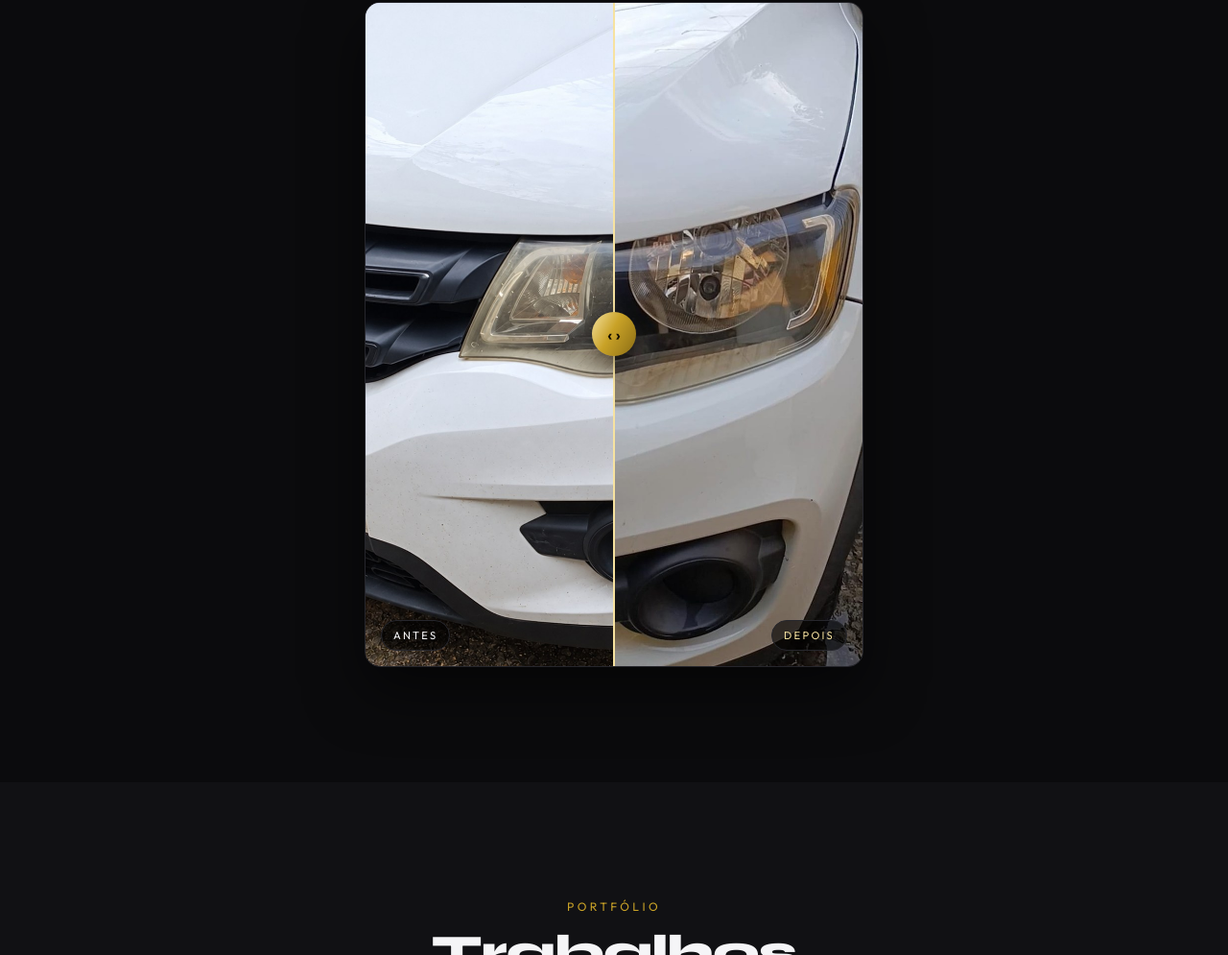
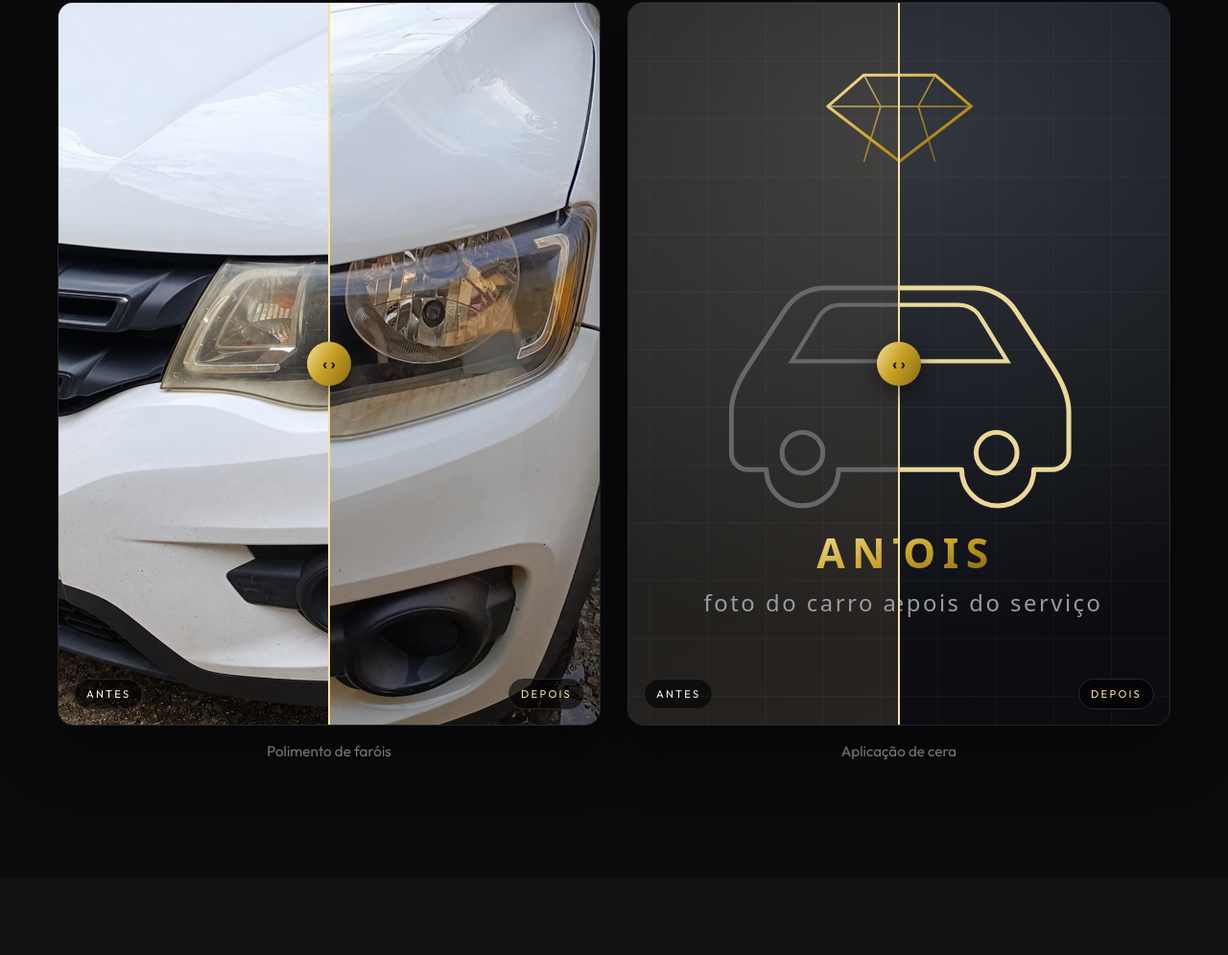
Before and after one commit to idgabrielreis/DIAMONDAUTOMOTIVE, a plain HTML site: page index.html in a window 1280 px wide. Shown: the part 3055-4050 px from the top of the page at 96% size. Drawn offline with Linux system fonts and the light colour scheme.

Commit message:
Aceita várias comparações de antes e depois
A seção passa a ler uma lista em antesDepois.comparacoes e monta um
comparador por item, cada um com sua barrinha, legenda, proporção e
enquadramento. Deixa o par de aplicação de cera à espera das fotos.

Co-Authored-By: Claude Opus 5 <noreply@anthropic.com>
Claude-Session: https://claude.ai/code/session_01Gw1mLbRmov4Jshwfp93mns

```diff
--- a/assets/css/style.css
+++ b/assets/css/style.css
@@ -211,7 +211,10 @@ em{ font-style:normal; }
   position:relative; border-radius:var(--raio); overflow:hidden;
   border:1px solid var(--linha); box-shadow:var(--sombra); aspect-ratio:16/9; user-select:none;
 }
-.compare--retrato{ max-width:520px; margin-inline:auto; }
+.compares{ display:grid; gap:28px; grid-template-columns:repeat(auto-fit,minmax(320px,1fr)); }
+.compares--um{ grid-template-columns:minmax(0,520px); justify-content:center; }
+.par{ margin:0; display:grid; gap:14px; }
+.par figcaption{ text-align:center; color:var(--cinza); font-size:.95rem; }
 .compare__img{ width:100%; height:100%; object-fit:cover; pointer-events:none; }
 .compare__top{ position:absolute; inset:0; width:50%; overflow:hidden; }
 .compare__top .compare__img{ width:var(--cmp-w,100%); max-width:none; height:100%; }
--- a/assets/js/main.js
+++ b/assets/js/main.js
@@ -130,39 +130,58 @@
 
   /* --------------------------------------------------------- antes/depois */
   var ad = D.antesDepois || {};
-  if (ad.ativo) {
-    var box = $("#compare");
+  var pares = (ad.comparacoes || []).filter(function (c) { return c && c.antes && c.depois; });
+  var medidas = [];
+
+  if (ad.ativo && pares.length) {
+    var caixa = $("#compares");
     $("#antesdepois").hidden = false;
+    caixa.classList.toggle("compares--um", pares.length === 1);
+    pares.forEach(function (par) { caixa.appendChild(montaComparacao(par)); });
+    medir();
+    window.addEventListener("resize", medir);
+  }
 
-    // se a foto ainda não foi colocada na pasta, mostra a imagem de exemplo
-    reserva($("#cmp-antes"), ad.antes, "assets/img/antes.svg");
-    reserva($("#cmp-depois"), ad.depois, "assets/img/depois.svg");
+  function montaComparacao(par) {
+    var fig = document.createElement("figure");
+    fig.className = "par reveal";
+    fig.innerHTML =
+      '<div class="compare">' +
+        '<img class="compare__img" alt="Depois do serviço">' +
+        '<div class="compare__top"><img class="compare__img" alt="Antes do serviço"></div>' +
+        '<div class="compare__handle"><span>‹ ›</span></div>' +
+        '<span class="compare__tag compare__tag--l">ANTES</span>' +
+        '<span class="compare__tag compare__tag--r">DEPOIS</span>' +
+        '<input class="compare__range" type="range" min="0" max="100" value="50" ' +
+          'aria-label="Comparar antes e depois">' +
+      "</div>" +
+      (par.legenda ? "<figcaption>" + esc(par.legenda) + "</figcaption>" : "");
 
-    if (ad.legenda) $("#cmp-legenda").textContent = ad.legenda;
-    if (ad.enquadramento) {
-      $$("#compare .compare__img").forEach(function (img) {
-        img.style.objectPosition = ad.enquadramento;
-      });
+    var box   = fig.querySelector(".compare"),
+        fotos = fig.querySelectorAll(".compare__img"),   // 0 = depois (fundo), 1 = antes (topo)
+        topo  = fig.querySelector(".compare__top"),
+        alca  = fig.querySelector(".compare__handle"),
+        barra = fig.querySelector(".compare__range");
+
+    reserva(fotos[0], par.depois, "assets/img/depois.svg");
+    reserva(fotos[1], par.antes,  "assets/img/antes.svg");
+
+    if (par.enquadramento) {
+      fotos[0].style.objectPosition = par.enquadramento;
+      fotos[1].style.objectPosition = par.enquadramento;
     }
+    if (par.proporcao) box.style.aspectRatio = par.proporcao.replace("/", " / ");
 
-    if (ad.proporcao) {
-      box.style.aspectRatio = ad.proporcao.replace("/", " / ");
-      var parte = ad.proporcao.split("/");
-      if (+parte[0] < +parte[1]) box.classList.add("compare--retrato");
-    }
+    barra.addEventListener("input", function () {
+      topo.style.width = barra.value + "%";
+      alca.style.left  = barra.value + "%";
+    });
 
-    var largura = function () {
-      box.style.setProperty("--cmp-w", box.offsetWidth + "px");
-    };
-    largura();
-    window.addEventListener("resize", largura);
+    medidas.push(function () { box.style.setProperty("--cmp-w", box.offsetWidth + "px"); });
+    return fig;
+  }
 
-    var range = $("#cmp-range");
-    range.addEventListener("input", function () {
-      $("#cmp-top").style.width = range.value + "%";
-      $("#cmp-handle").style.left = range.value + "%";
-    });
-  }
+  function medir() { medidas.forEach(function (f) { f(); }); }
 
   /* ------------------------------------------------------------- lightbox */
   var lb = $("#lightbox"), lbImg = $("#lb-img"), lbCap = $("#lb-cap"), atual = 0;
--- a/dados.js
+++ b/dados.js
@@ -179,20 +179,31 @@ const DADOS = {
   // deixe "ativo: false".
   antesDepois: {
     ativo: true,
-    // Salve suas duas fotos na pasta assets/img com estes nomes
-    // (ou troque os nomes aqui). Enquanto os arquivos não existirem,
-    // o site mostra a imagem de exemplo sozinho.
-    antes: "assets/img/antes.jpg",
-    depois: "assets/img/depois.jpg",
-    // Texto que aparece acima da comparação:
-    legenda: "Polimento de faróis",
-    // Formato das fotos: "3/4" para foto de celular em pé,
-    // "4/3" ou "16/9" para foto deitada.
-    proporcao: "3/4",
-    // O site corta as sobras da foto (inclusive tarja preta de print
-    // de celular) e mostra o meio dela. Se o farol ficar cortado,
-    // use "center 35%" para subir o corte ou "center 65%" para descer.
-    enquadramento: "center",
+    // Cada bloco { } é uma comparação. Para criar outra, copie um bloco
+    // inteiro, cole abaixo e troque as fotos.
+    //   antes / depois -> arquivos dentro de assets/img
+    //   legenda        -> texto que aparece embaixo da comparação
+    //   proporcao      -> "3/4" para foto de celular em pé,
+    //                     "4/3" ou "16/9" para foto deitada
+    //   enquadramento  -> o site mostra o meio da foto e descarta o resto
+    //                     (inclusive tarja preta de print). Use "center 35%"
+    //                     para subir o corte ou "center 65%" para descer.
+    comparacoes: [
+      {
+        legenda: "Polimento de faróis",
+        antes: "assets/img/antes.jpg",
+        depois: "assets/img/depois.jpg",
+        proporcao: "3/4",
+        enquadramento: "center",
+      },
+      {
+        legenda: "Aplicação de cera",
+        antes: "assets/img/cera-antes.jpg",
+        depois: "assets/img/cera-depois.jpg",
+        proporcao: "3/4",
+        enquadramento: "center",
+      },
+    ],
   },
 
   /* ---------------------------------------------------------- DEPOIMENTOS */
--- a/index.html
+++ b/index.html
@@ -110,18 +110,9 @@
     <header class="head reveal">
       <p class="head__kicker">A diferença</p>
       <h2 class="head__title">Antes &amp; Depois</h2>
-      <p class="head__text" id="cmp-legenda">Arraste a barrinha para o lado e veja o resultado.</p>
+      <p class="head__text">Arraste a barrinha para o lado e veja o resultado.</p>
     </header>
-    <div class="compare reveal" id="compare">
-      <img class="compare__img" id="cmp-depois" alt="Carro depois do serviço" />
-      <div class="compare__top" id="cmp-top">
-        <img class="compare__img" id="cmp-antes" alt="Carro antes do serviço" />
-      </div>
-      <div class="compare__handle" id="cmp-handle"><span>‹ ›</span></div>
-      <span class="compare__tag compare__tag--l">ANTES</span>
-      <span class="compare__tag compare__tag--r">DEPOIS</span>
-      <input class="compare__range" id="cmp-range" type="range" min="0" max="100" value="50" aria-label="Comparar antes e depois" />
-    </div>
+    <div class="compares" id="compares"></div>
   </div>
 </section>
 
```
